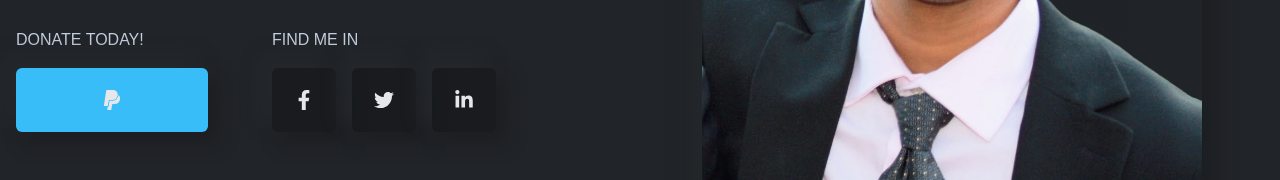
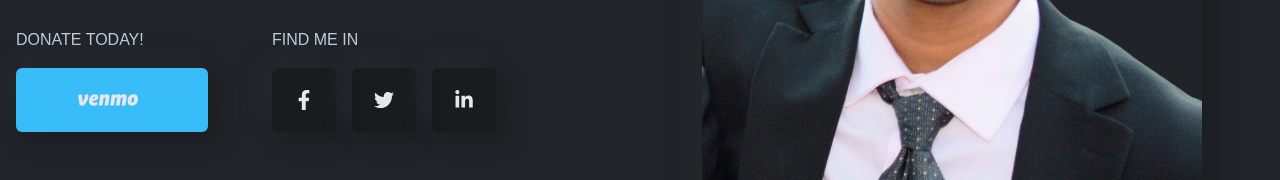
Before and after one commit to aviBandi/Paul-Kimbler-Website, a React (Create React App) app in the folder my-app/: page / in a window 1280 px wide. Shown: the part 470-650 px from the top of the page. Built offline with nearby package versions, Linux system fonts and the light colour scheme.

Commit message:
changed payment logo and got rid of uncessary stuff

```diff
--- a/my-app/src/components/LeftBanner.js
+++ b/my-app/src/components/LeftBanner.js
@@ -1,8 +1,7 @@
-import React, { useEffect } from 'react'
+import React from 'react'
 import { useTypewriter, Cursor } from "react-simple-typewriter";
-import { FaFacebookF, FaTwitter, FaLinkedinIn, FaReact } from "react-icons/fa";
-import { SiPaypal } from "react-icons/si";
-import Granim from "granim"
+import { FaFacebookF, FaTwitter, FaLinkedinIn } from "react-icons/fa";
+import { SiVenmo } from "react-icons/si";
 const LeftBanner = () => {
   const [text] = useTypewriter({
     words: ["an Educator.", "a DECA Advisor.", "a Dolphins Fan!"],
@@ -11,32 +10,7 @@ const LeftBanner = () => {
     deleteSpeed: 10,
     delaySpeed: 2000,
   });
-  useEffect(() => {
-    // new Granim({
-    //   element: "#logo-canvas",
-    //   direction: "left-right",
-    //   opacity: [1, 1],
-    //   state: {
-    //     gradients: [
-    //       ["#ff014f", "#ff014f"],
-    //       ["#ff014f", "#ff014f"],
-    //       ["#ff014f", "#ff014f"],
-    //     ]
-    //   }
-    // })
-  }, [])
-  // new Granim({
-  //   element: "#logo-canvas",
-  //   direction: "left-right",
-  //   opacity: [1, 1],
-  //   state: {
-  //     gradients: [
-  //       ["#ff014f", "#ff014f"],
-  //       ["#ff014f", "#ff014f"],
-  //       ["#ff014f", "#ff014f"],
-  //     ]
-  //   }
-  // })
+
 
 
   return (
@@ -64,11 +38,9 @@ const LeftBanner = () => {
             Donate Today!
           </h2>
           <div className="flex gap-4">
-            {/* <GradientSpan startColor={startColor} endColor={endColor} className="w-48 h-16 bg-black bg-opacity-25 text-gray-200 text-xl inline-flex items-center justify-center rounded-md shadow-shadowOne hover:bg-opacity-40 hover:-translate-y-1 transition-all hover:text-sky-400 cursor-pointer duration-300 col-span-4"> */}
             <span className="w-48 h-16 bg-sky-400 bg-opacity-100 text-gray-200 text-xl inline-flex items-center justify-center rounded-md shadow-shadowOne hover:bg-opacity-40 hover:-translate-y-1 transition-all hover:text-sky-400 cursor-pointer duration-300 col-span-4">
-              <SiPaypal />
+                <SiVenmo className='inline-block mr-2 text-6xl' />
             </span>
-            {/* </GradientSpan> */}
           </div>
         </div>
         <div>
```
